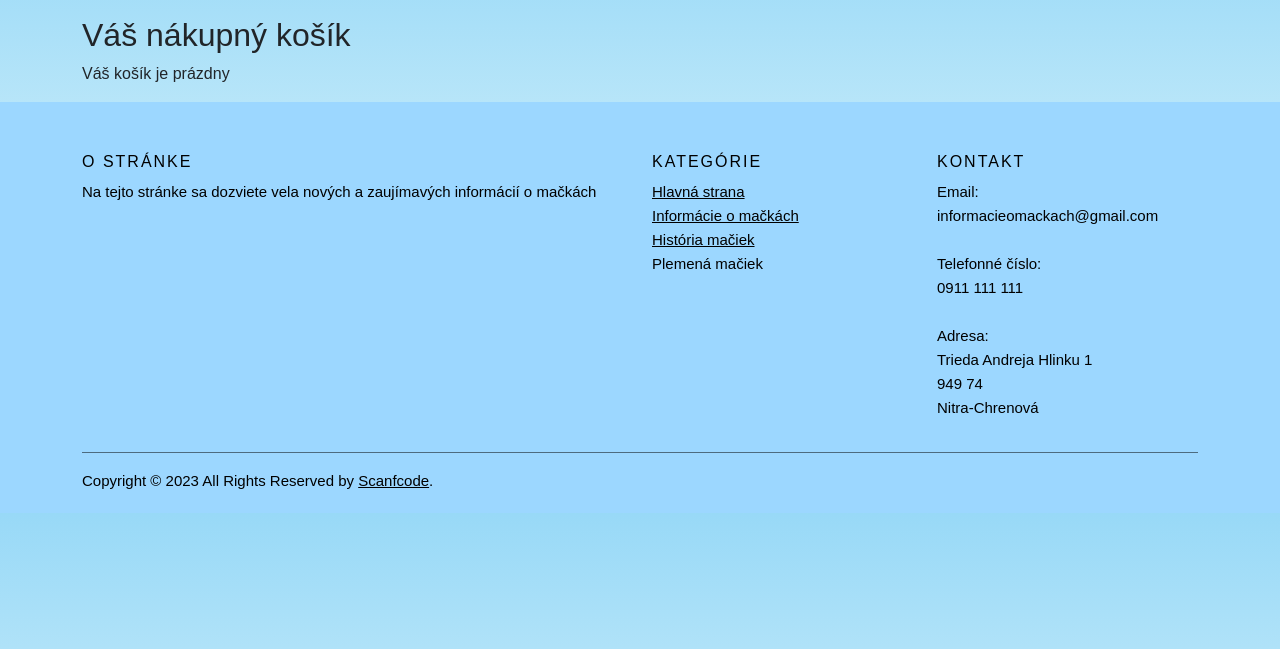
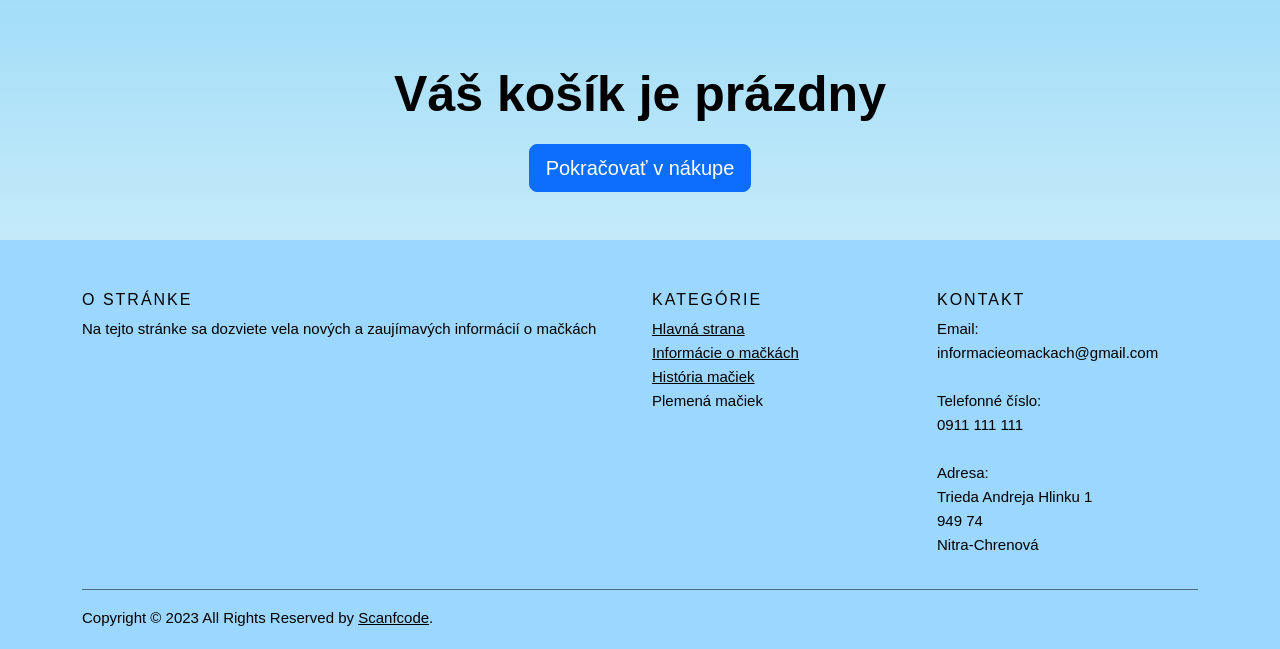
Before and after one commit to jjoozzeeff/ProjektSkola, a PHP site: page /kosik.php in a window 1280 px wide. Shown: the part 76-725 px from the top of the page. Run offline with PHP 8.4, Linux system fonts and the light colour scheme.

Commit message:
úpravy vzhľadu

```diff
--- a/css/style.css
+++ b/css/style.css
@@ -290,3 +290,7 @@ form{
   font-weight: 600;
   margin-top: 150px;
 }
+.cart-empty{
+  text-align: center;
+  font-weight: 700;
+}
--- a/kosik.php
+++ b/kosik.php
@@ -30,10 +30,11 @@ if (isset($_SESSION['cart']) && !empty($_SESSION['cart'])) {
     }
 </style>
 <div class="container mt-3">
-    <div class="cart-header">
-        <h2>Váš nákupný košík</h2>
-    </div>
+
     <?php if (!empty($kosikDetailProduktu)): ?>
+        <div class="cart-header">
+            <h2>Váš nákupný košík</h2>
+        </div>
         <?php foreach ($kosikDetailProduktu as $product): ?>
             <div class="row cart-item">
                 <div class="col-md-2">
@@ -59,7 +60,14 @@ if (isset($_SESSION['cart']) && !empty($_SESSION['cart'])) {
             </div>
         </div>
     <?php else: ?>
-        <p>Váš košík je prázdny</p>
+        <div class="container cart-empty py-5">
+            <h1>Váš košík je prázdny</h1>
+            <a href= "obchod.php">
+                <button class="btn btn-primary btn-lg">
+                    Pokračovať v nákupe
+                </button>
+            </a>
+        </div>
     <?php endif; ?>
 </div>
 <script src="https://cdnjs.cloudflare.com/ajax/libs/jquery/3.7.1/jquery.min.js" integrity="sha512-v2CJ7UaYy4JwqLDIrZUI/4hqeoQieOmAZNXBeQyjo21dadnwR+8ZaIJVT8EE2iyI61OV8e6M8PP2/4hpQINQ/g==" crossorigin="anonymous" referrerpolicy="no-referrer"></script>
```
